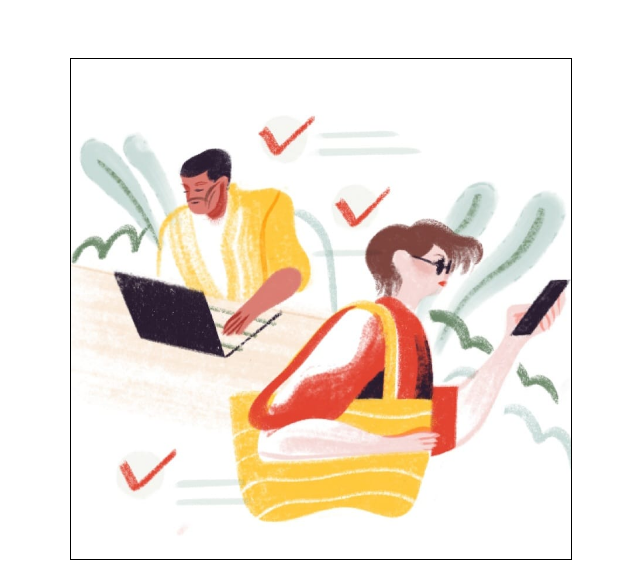
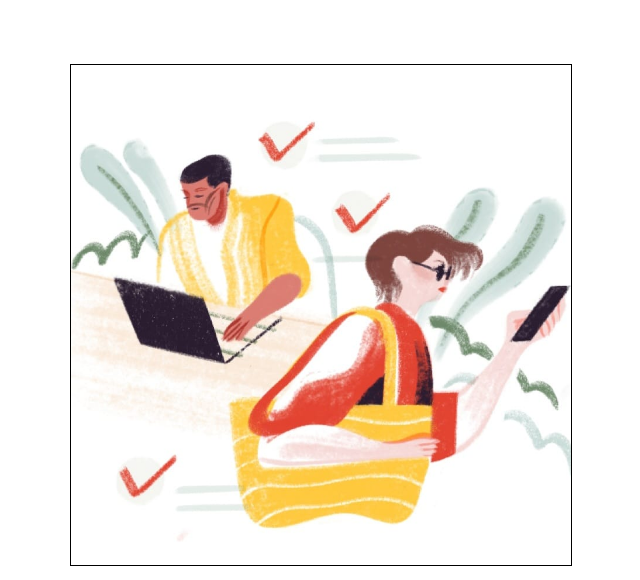
Before and after one commit to Josee-cmd/TO-DO, a website: page View/index.html in a window 1280 px wide. Shown: the whole page, without its empty margins (319-959 px from the left). Drawn offline with Linux system fonts and the light colour scheme.

Commit message:
En Mantenimiento

```diff
--- a/Sass/styles.scss
+++ b/Sass/styles.scss
@@ -1,7 +1,7 @@
 @use 'MixinFunc';
 body{
     @include MixinFunc.create-flexbox(center);
-    padding-top: 50px;
+    margin-top: 5%;
     @media (max-width:700px) {
         .main{
             @include MixinFunc.sizeContainer(300px,300px)
```
Also changed, not shown: Css/styles.css.
